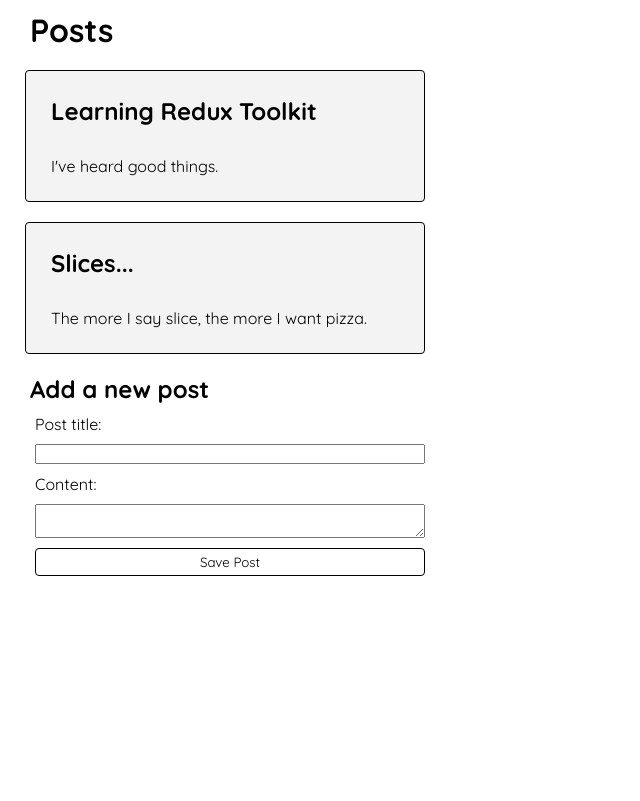
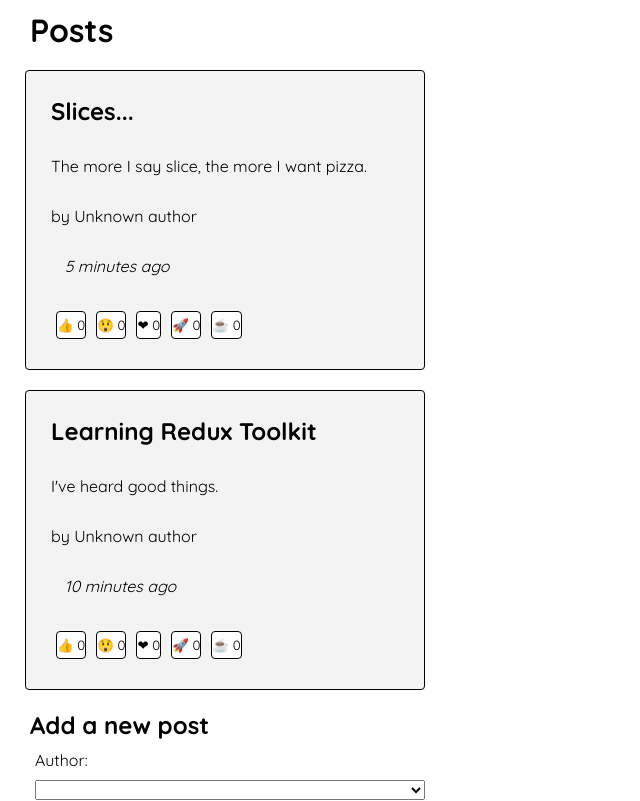
Before and after one commit to ol3gatron/redux-toolkit, a React (Vite) app: page / in a window 1280 px wide. Shown: the top 801 px of the page, without its empty margins (0-640 px from the left). Built offline with nearby package versions, Linux system fonts and the light colour scheme.

Commit message:
added users slice, PostAuthor, ReactionButtons and TimeAgo components

```diff
--- a/package.json
+++ b/package.json
@@ -10,6 +10,7 @@
   },
   "dependencies": {
     "@reduxjs/toolkit": "^1.9.2",
+    "date-fns": "^2.29.3",
     "react": "^18.2.0",
     "react-dom": "^18.2.0",
     "react-redux": "^8.0.5"
--- a/src/app/store.js
+++ b/src/app/store.js
@@ -1,10 +1,12 @@
-import { configureStore } from "@reduxjs/toolkit";
+import { configureStore } from "@reduxjs/toolkit"
 import counterReducer from "../features/counter/counterSlice"
-import postsReducer from "../features/posts/postsSlice";
+import postsReducer from "../features/posts/postsSlice"
+import usersReducer from "../features/users/usersSlice"
 
 export const store = configureStore({
   reducer: {
     counter: counterReducer,
     posts: postsReducer,
-  }
+    users: usersReducer,
+  },
 })
--- a/src/features/posts/AddPostForm.jsx
+++ b/src/features/posts/AddPostForm.jsx
@@ -1,32 +1,58 @@
 import { useState } from "react"
-import { useDispatch } from "react-redux"
+import { useDispatch, useSelector } from "react-redux"
+
 import { postAdded } from "./postsSlice"
-import { nanoid } from "@reduxjs/toolkit"
+
+import { selectAllUsers } from "../users/usersSlice"
 
 const AddPostForm = () => {
   const [title, setTitle] = useState("")
   const [content, setContent] = useState("")
+  const [userId, setUserId] = useState("")
+
+  const users = useSelector(selectAllUsers)
 
   const dispatch = useDispatch()
 
   const onTitleChange = (e) => setTitle(e.target.value)
   const onContentChange = (e) => setContent(e.target.value)
+  const onAuthorChange = (e) => setUserId(e.target.value)
 
   const onSubmit = (e) => {
     e.preventDefault()
 
     if (title && content) {
-      dispatch(postAdded(title, content))
+      dispatch(postAdded(title, content, userId))
 
       setTitle("")
       setContent("")
     }
   }
 
+  const canSave = Boolean(title) && Boolean(content) && Boolean(userId)
+
+  const userOptions = users.map(user => (
+    <option key={user.id} value={user.id}>
+      {user.name}
+    </option>
+  ))
+
   return (
     <section>
       <h2>Add a new post</h2>
       <form onSubmit={onSubmit}>
+
+        <label htmlFor="postAuthor">Author:</label>
+        <select
+          name="postAuthor"
+          id="postAuthor"
+          value={userId}
+          onChange={onAuthorChange}
+        >
+          <option value=""></option>
+          {userOptions}
+        </select>
+
         <label htmlFor="postTitle">Post title:</label>
         <input
           type="text"
@@ -45,7 +71,7 @@
           onChange={onContentChange}
         />
 
-        <button>Save Post</button>
+        <button disabled={!canSave}>Save Post</button>
       </form>
     </section>
   )
--- /dev/null
+++ b/src/features/posts/PostAuthor.jsx
@@ -0,0 +1,15 @@
+import { useSelector } from "react-redux"
+import { selectAllUsers } from "../users/usersSlice"
+
+const PostAuthor = ({ userId }) => {
+  const users = useSelector(selectAllUsers)
+
+  const author = users.find(user => user.id === userId)
+
+  return (
+    <span>
+      by {author ? author.name : "Unknown author"}
+    </span>
+  )
+}
+export default PostAuthor
--- a/src/features/posts/PostsList.jsx
+++ b/src/features/posts/PostsList.jsx
@@ -1,13 +1,21 @@
 import { useSelector } from "react-redux"
+import PostAuthor from "./PostAuthor"
+import TimeAgo from "./TimeAgo"
 import { selectAllPosts } from "./postsSlice"
+import ReactionButtons from "./ReactionButtons"
 
 const PostsList = () => {
   const posts = useSelector(selectAllPosts)
 
-  const renderPosts = posts.map(post => (
+  const orderedPosts = posts.slice().sort((a, b) => b.date.localeCompare(a.date))
+
+  const renderPosts = orderedPosts.map(post => (
     <article className="post" key={post.id}>
       <h1>{post.title}</h1>
       <p>{post.content}</p>
+      <PostAuthor userId={post.userId}/>
+      <TimeAgo timestamp={post.date}/>
+      <ReactionButtons post={post}/>
     </article>
   ))
 
--- /dev/null
+++ b/src/features/posts/ReactionButtons.jsx
@@ -0,0 +1,33 @@
+import { useDispatch } from "react-redux";
+import { reactionAdded } from "./postsSlice";
+
+const reactionEmoji = {
+  thumbsUp: "👍",
+  wow: "😲",
+  heart: "❤",
+  rocket: "🚀",
+  coffee: "☕"
+}
+
+const ReactionButtons = ({ post }) => {
+  const dispatch = useDispatch()
+
+  const reactionButtons = Object.entries(reactionEmoji).map(([name, emoji]) => {
+    return (
+        <button
+          key={name}
+          type="button"
+          onClick={() => dispatch(reactionAdded({ postId: post.id, reaction: name }))}
+        >
+          {emoji} {post.reactions[name]}
+        </button>
+    )
+  })
+
+  return (
+    <div>
+      {reactionButtons}
+    </div>
+  )
+}
+export default ReactionButtons
--- /dev/null
+++ b/src/features/posts/TimeAgo.jsx
@@ -0,0 +1,17 @@
+import { parseISO, formatDistanceToNow } from "date-fns"
+
+const timeAgo = ({ timestamp }) => {
+  let timeAgo = ""
+  if (timestamp) {
+    const date = parseISO(timestamp)
+    const timePeriod = formatDistanceToNow(date)
+    timeAgo = `${timePeriod} ago`
+  }
+
+  return (
+    <span>
+      &nbsp; <i>{timeAgo}</i>
+    </span>
+  )
+}
+export default timeAgo
--- a/src/features/posts/postsSlice.js
+++ b/src/features/posts/postsSlice.js
@@ -1,30 +1,33 @@
-import { createSlice, nanoid } from "@reduxjs/toolkit";
+import { createSlice, nanoid } from "@reduxjs/toolkit"
+import { sub } from "date-fns"
 
 const initialState = [
   {
-    id: '1',
-    title: 'Learning Redux Toolkit',
+    id: "1",
+    title: "Learning Redux Toolkit",
     content: "I've heard good things.",
+    date: sub(new Date(), { minutes: 10 }).toISOString(),
     reactions: {
       thumbsUp: 0,
       wow: 0,
       heart: 0,
       rocket: 0,
-      coffee: 0
-    }
+      coffee: 0,
+    },
   },
   {
-    id: '2',
-    title: 'Slices...',
+    id: "2",
+    title: "Slices...",
     content: "The more I say slice, the more I want pizza.",
+    date: sub(new Date(), { minutes: 5 }).toISOString(),
     reactions: {
       thumbsUp: 0,
       wow: 0,
       heart: 0,
       rocket: 0,
-      coffee: 0
-    }
-  }
+      coffee: 0,
+    },
+  },
 ]
 
 export const postsSlice = createSlice({
@@ -35,21 +38,37 @@
       reducer(state, action) {
         state.push(action.payload)
       },
-      prepare(title, content) {
+      prepare(title, content, userId) {
         return {
           payload: {
             id: nanoid(),
             title,
-            content
-          }
+            content,
+            date: new Date().toISOString(),
+            userId,
+            reactions: {
+              thumbsUp: 0,
+              wow: 0,
+              heart: 0,
+              rocket: 0,
+              coffee: 0,
+            },
+          },
         }
+      },
+    },
+    reactionAdded(state, action) {
+      const { postId, reaction } = action.payload
+      const existingPost = state.find((post) => post.id === postId)
+      if (existingPost) {
+        existingPost.reactions[reaction]++
       }
-    }
-  }
+    },
+  },
 })
 
 export const selectAllPosts = (state) => state.posts // Function that returns an actual data from slice's state so we don't need to manually change it in every component that uses that data
 
-export const { postAdded } = postsSlice.actions // Exporting action creator that generates automaticly
+export const { postAdded, reactionAdded } = postsSlice.actions // Exporting action creator that generates automaticly
 
 export default postsSlice.reducer
--- /dev/null
+++ b/src/features/users/usersSlice.js
@@ -0,0 +1,17 @@
+import { createSlice } from "@reduxjs/toolkit"
+
+const initialState = [
+  { id: "0", name: "Chai" },
+  { id: "1", name: "Papermint" },
+  { id: "2", name: "808" },
+]
+
+export const usersSlice = createSlice({
+  name: "users",
+  initialState,
+  reducers: {},
+})
+
+export const selectAllUsers = (state) => state.users // Selector function
+
+export default usersSlice.reducer
```
Also changed, not shown: 1 other file (tests, documents, lock files or other folders).
